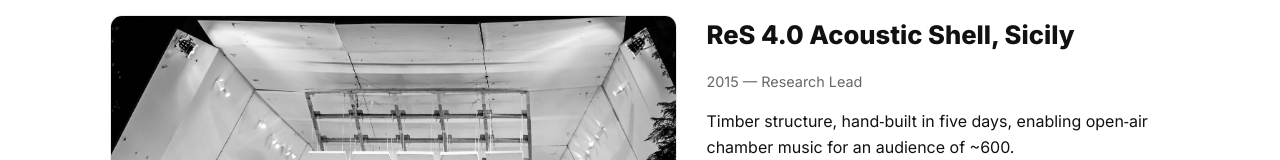
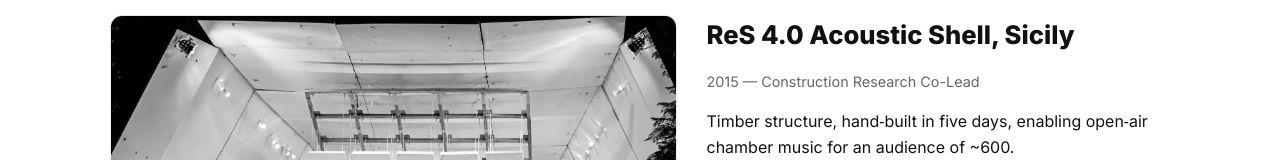
Before and after one commit to Gabrilu27/Gabrilu27.github.io, a plain HTML site: page portfolio.html in a window 1280 px wide. Shown: the part 7395-7555 px from the top of the page. Drawn offline with Linux system fonts and the light colour scheme.

Commit message:
title description

```diff
--- a/portfolio.html
+++ b/portfolio.html
@@ -279,7 +279,7 @@
         </div>
         <div>
           <h2 id="res4-title">ReS 4.0 Acoustic Shell, Sicily</h2>
-          <p class="meta">2015 — Research Lead</p>
+          <p class="meta">2015 — Construction Research Co-Lead</p>
           <p>Timber structure, hand‑built in five days, enabling open‑air chamber music for an audience of ~600.</p>
           <p><a class="cta" href="#top">Back to top ↑</a></p>
         </div>
```
